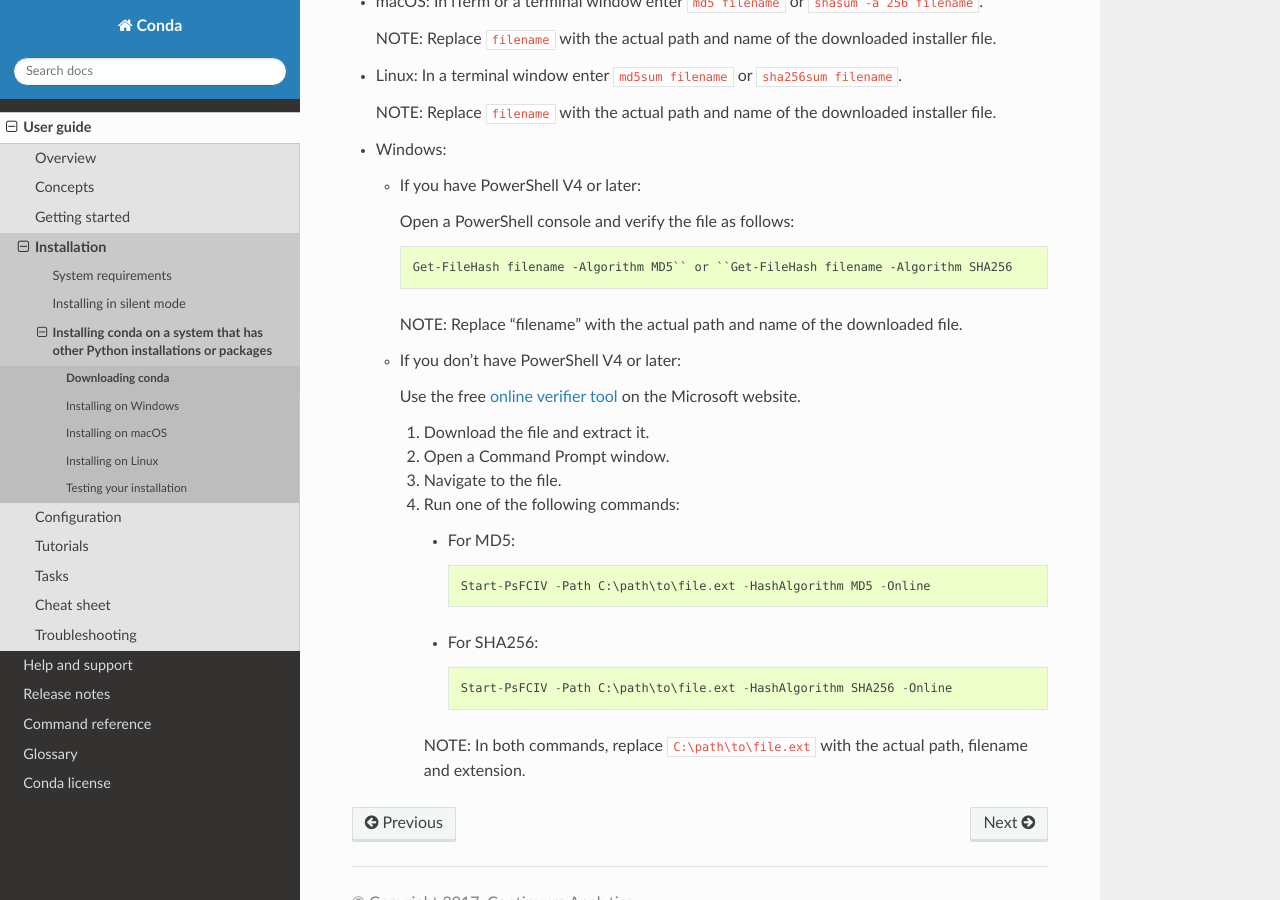
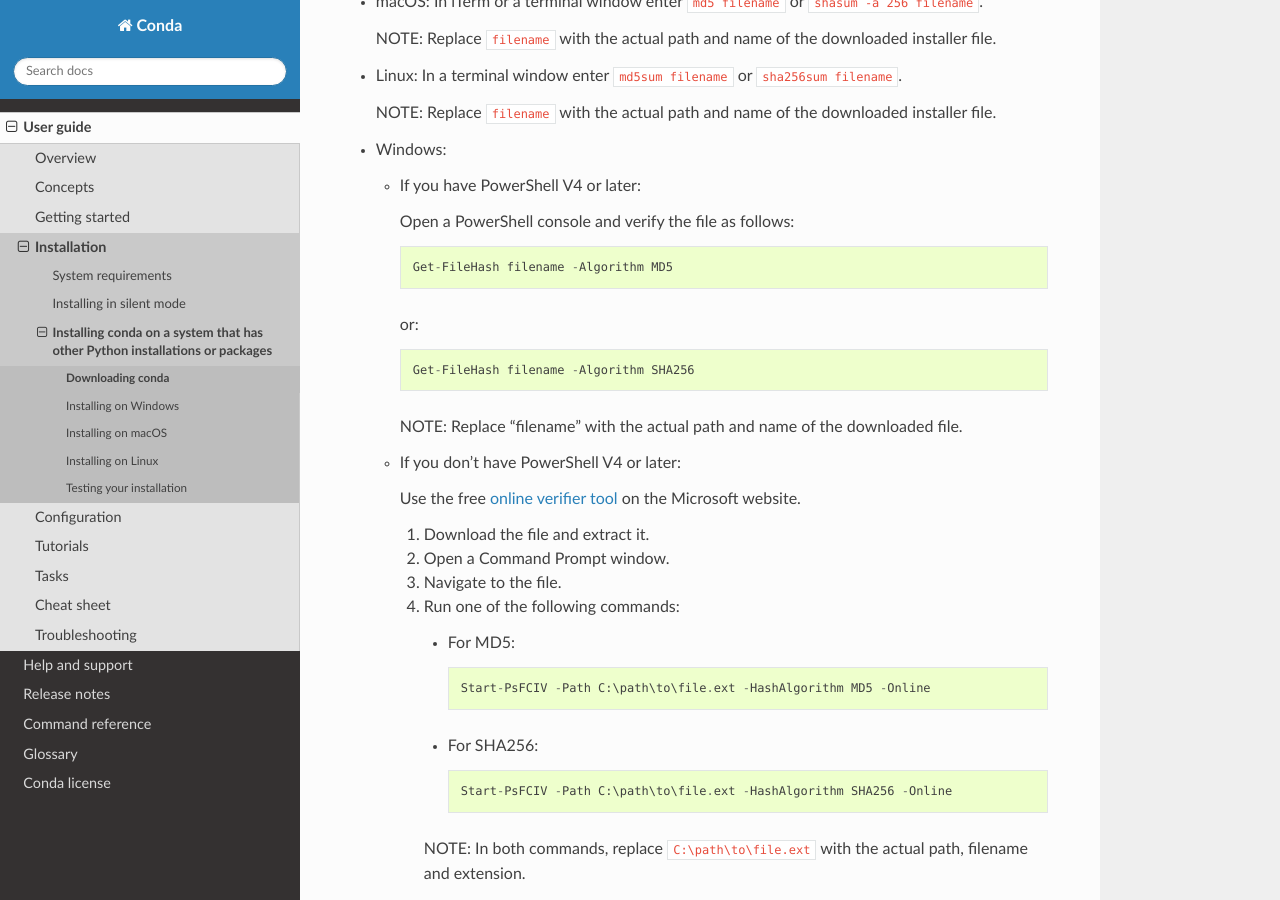
Before and after one commit to conda/conda-docs, a Sphinx documentation site: the page built from docs/source/user-guide/install/download.rst, in a window 1280 px wide and 900 px high, scrolled down 1794 px. Built offline with Sphinx 7.4.7 and the Read the Docs theme 2.0.0, drawn with Linux system fonts in a browser that asks for light colours.

```diff
--- a/docs/source/user-guide/install/download.rst
+++ b/docs/source/user-guide/install/download.rst
@@ -118,7 +118,11 @@ Download the installer file and before installing verify it as follows:
 
     Open a PowerShell console and verify the file as follows::
 
-      Get-FileHash filename -Algorithm MD5`` or ``Get-FileHash filename -Algorithm SHA256
+      Get-FileHash filename -Algorithm MD5
+
+    or::
+
+      Get-FileHash filename -Algorithm SHA256
 
     NOTE: Replace "filename" with the actual path and name of the downloaded
     file.
```
